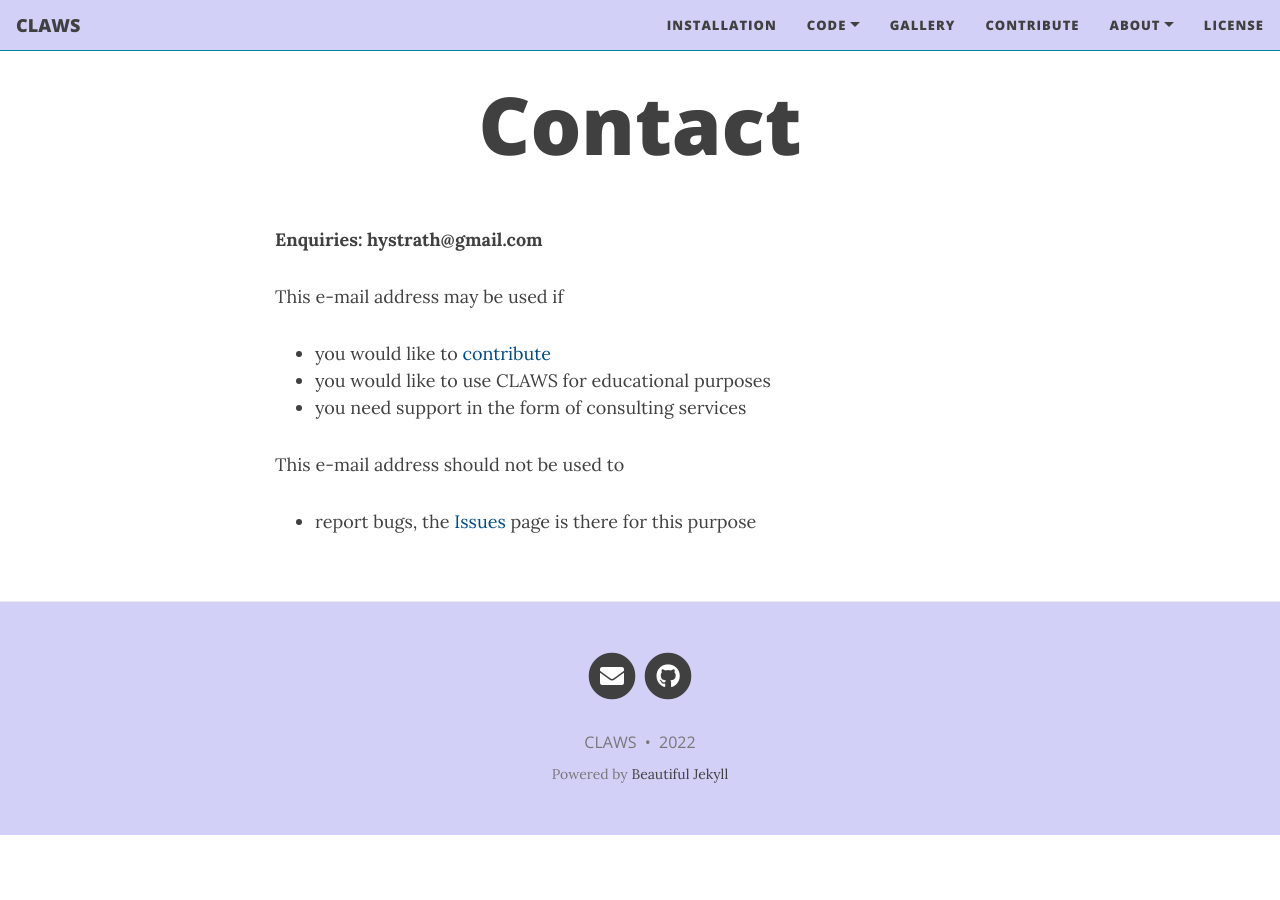
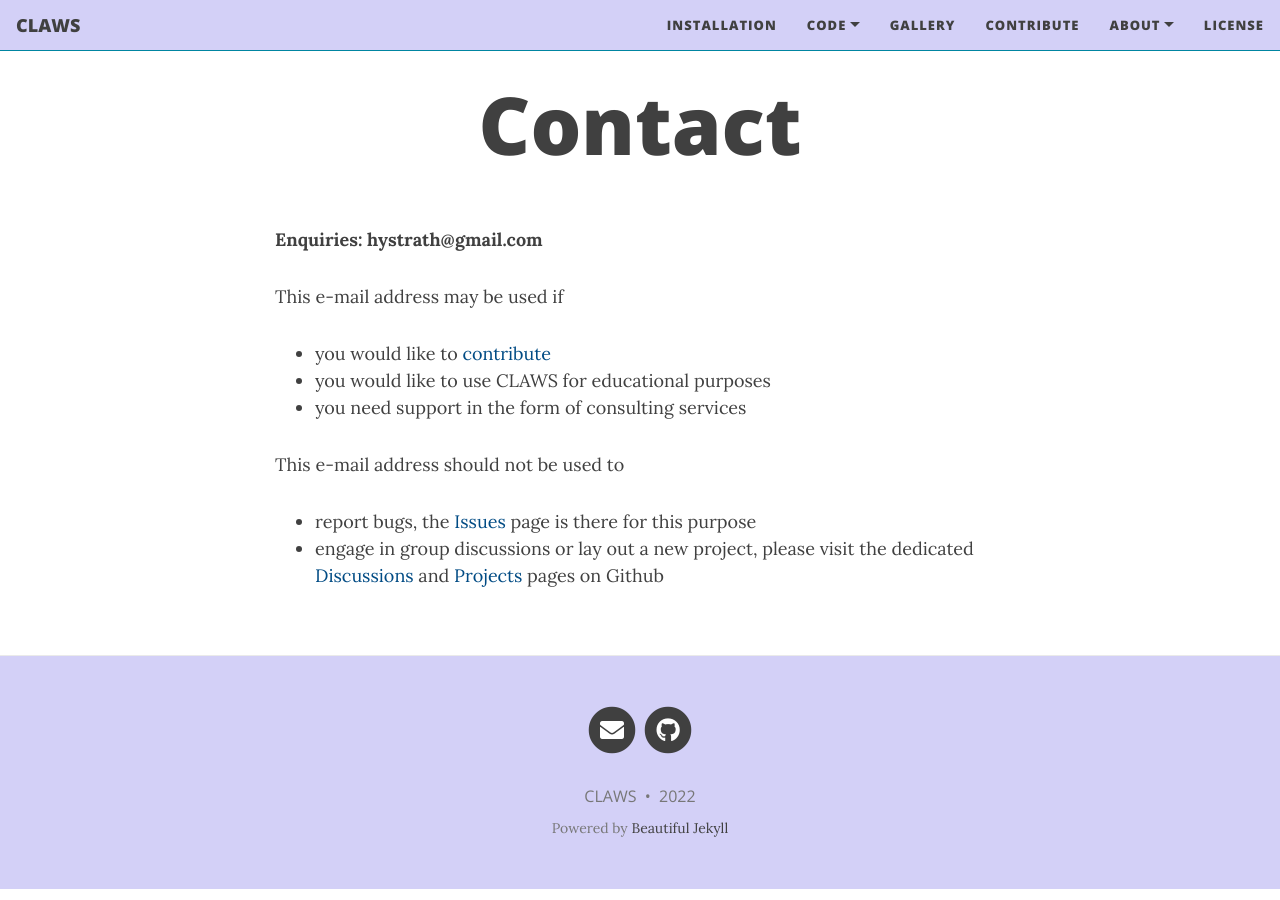
Before and after one commit to claws-scot/claws-scot.github.io, a Jekyll site: the page built from contact.md, in a window 1280 px wide. Built offline with Jekyll 4.4.1, drawn with Linux system fonts in a browser that asks for light colours; nearby versions of some CDN libraries.

Commit message:
Editing web pages

```diff
--- a/contact.md
+++ b/contact.md
@@ -13,3 +13,4 @@ This e-mail address may be used if
 
 This e-mail address should not be used to
   - report bugs, the [Issues](https://github.com/vincentcasseau/CLAWS/issues) page is there for this purpose
+  - engage in group discussions or lay out a new project, please visit the dedicated [Discussions](https://github.com/vincentcasseau/CLAWS/discussions) and [Projects](https://github.com/vincentcasseau/CLAWS/projects?type=beta) pages on Github
```
